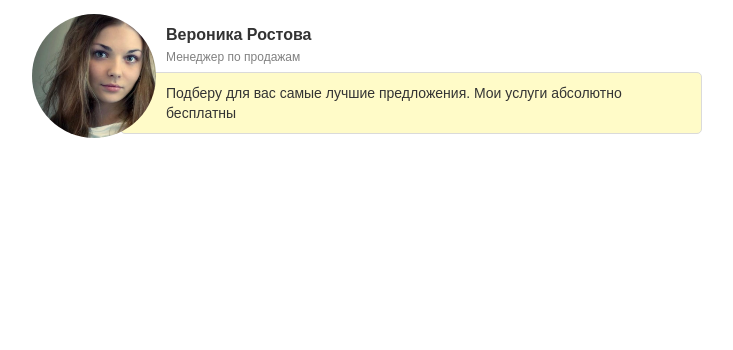
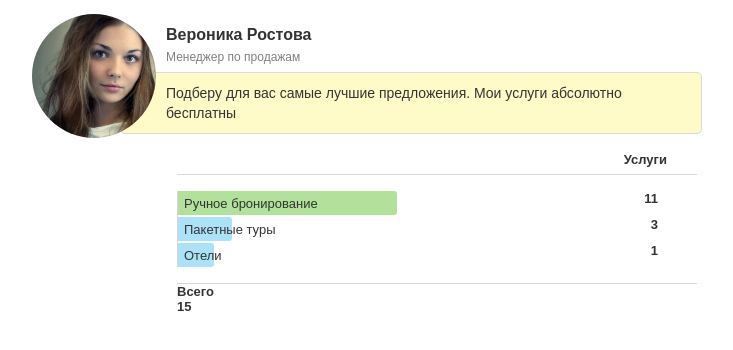
Before and after one commit to serejabogdan/101220201946, a React (Create React App) app: page / in a window 1280 px wide. Shown: the top 350 px of the page, without its empty margins (273-1006 px from the left). Built offline with nearby package versions, Linux system fonts and the light colour scheme.

Commit message:
added: component Services

```diff
--- a/src/App.js
+++ b/src/App.js
@@ -1,11 +1,13 @@
 import React from 'react';
 import './App.scss';
 import User from './components/User/User';
+import Services from './components/Services/Services';
 
 function App() {
   return (
     <div className="wrapper">
       <User />
+      <Services />
     </div>
   );
 }
--- /dev/null
+++ b/src/components/Services/Services.js
@@ -0,0 +1,36 @@
+import React from 'react';
+import './Services.scss';
+
+const Services = () => {
+  return (
+    <div className="services">
+      <div className="services__title">Услуги</div>
+      <div className="services__wrapper">
+        <div className="services__statistics statistics">
+          <div className="statistics__item">
+            <div className="progress progress-one"></div>
+            <div className="statistics__title">Ручное бронирование</div>
+            <div className="statistics__quantity">11</div>
+          </div>
+          <div className="statistics__item">
+            <div className="progress progress-two"></div>
+            <div className="statistics__title">Пакетные туры</div>
+            <div className="statistics__quantity">3</div>
+          </div>
+          <div className="statistics__item">
+            <div className="progress progress-three"></div>
+            <div className="statistics__title">Отели</div>
+            <div className="statistics__quantity">1</div>
+          </div>
+        </div>
+      </div>
+
+      <div className="services__amount">
+        <div className="services__amount-title">Всего</div>
+        <div className="services__amount-total">15</div>
+      </div>
+    </div>
+  );
+};
+
+export default Services;
--- /dev/null
+++ b/src/components/Services/Services.scss
@@ -0,0 +1,87 @@
+@import '../variables.scss';
+
+.services {
+  margin-left: 150px;
+  margin-right: 10px;
+  color: #333333;
+  font-weight: bold;
+  font-size: 13px;
+  line-height: 15px;
+
+  &__title {
+    display: flex;
+    justify-content: flex-end;
+    margin-right: 30px;
+  }
+
+  &__wrapper {
+    margin-top: 7px;
+
+    border-top: 1px solid #dadada;
+    border-bottom: 1px solid #dadada;
+  }
+
+  &__all {
+    margin-top: 9px;
+    font-weight: bold;
+    font-size: 16px;
+    line-height: 26px;
+
+    display: flex;
+    justify-content: space-between;
+  }
+}
+
+@media (max-width: 480px) {
+  .services {
+    margin-left: 0;
+  }
+}
+
+.statistics {
+  margin: 16px 0;
+  border-left: 1px solid rgba(51, 51, 51, 0.2);
+
+  &__item {
+    display: flex;
+    justify-content: space-between;
+    position: relative;
+  }
+
+  &__item + &__item {
+    margin-top: 2px;
+  }
+
+  &__title {
+    font-weight: normal;
+    position: relative;
+    height: 24px;
+    display: flex;
+    align-items: center;
+    margin-left: 6px;
+  }
+}
+
+.progress {
+  height: 24px;
+  position: absolute;
+  border-radius: 0px 3px 3px 0px;
+  background-color: #ace2f8;
+
+  &-one {
+    background-color: #b1e19b;
+    width: 219px;
+  }
+
+  &-two {
+    width: 54px;
+  }
+  &-three {
+    width: 36px;
+  }
+}
+
+.statistics__quantity,
+.services__all {
+  margin-right: 39px;
+}
```
